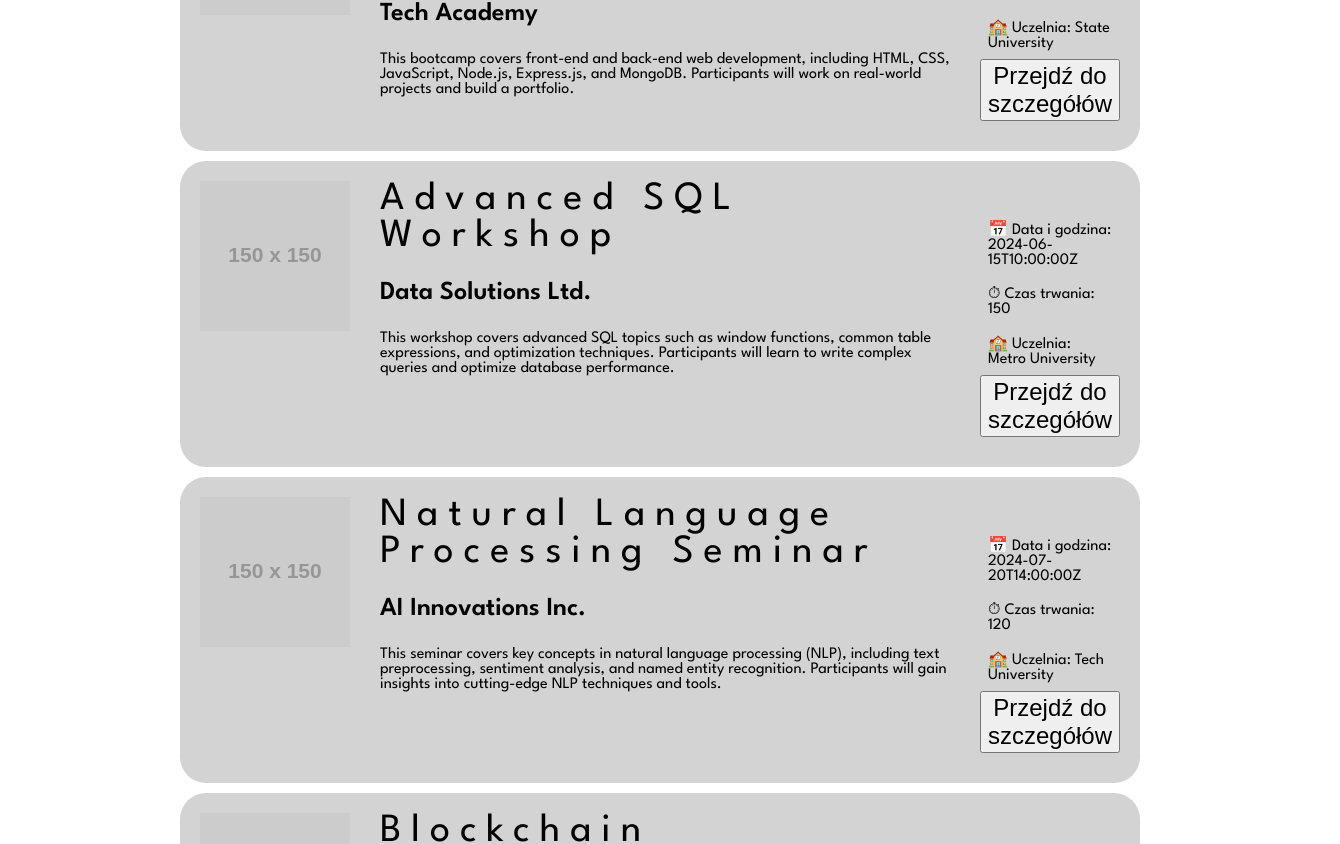
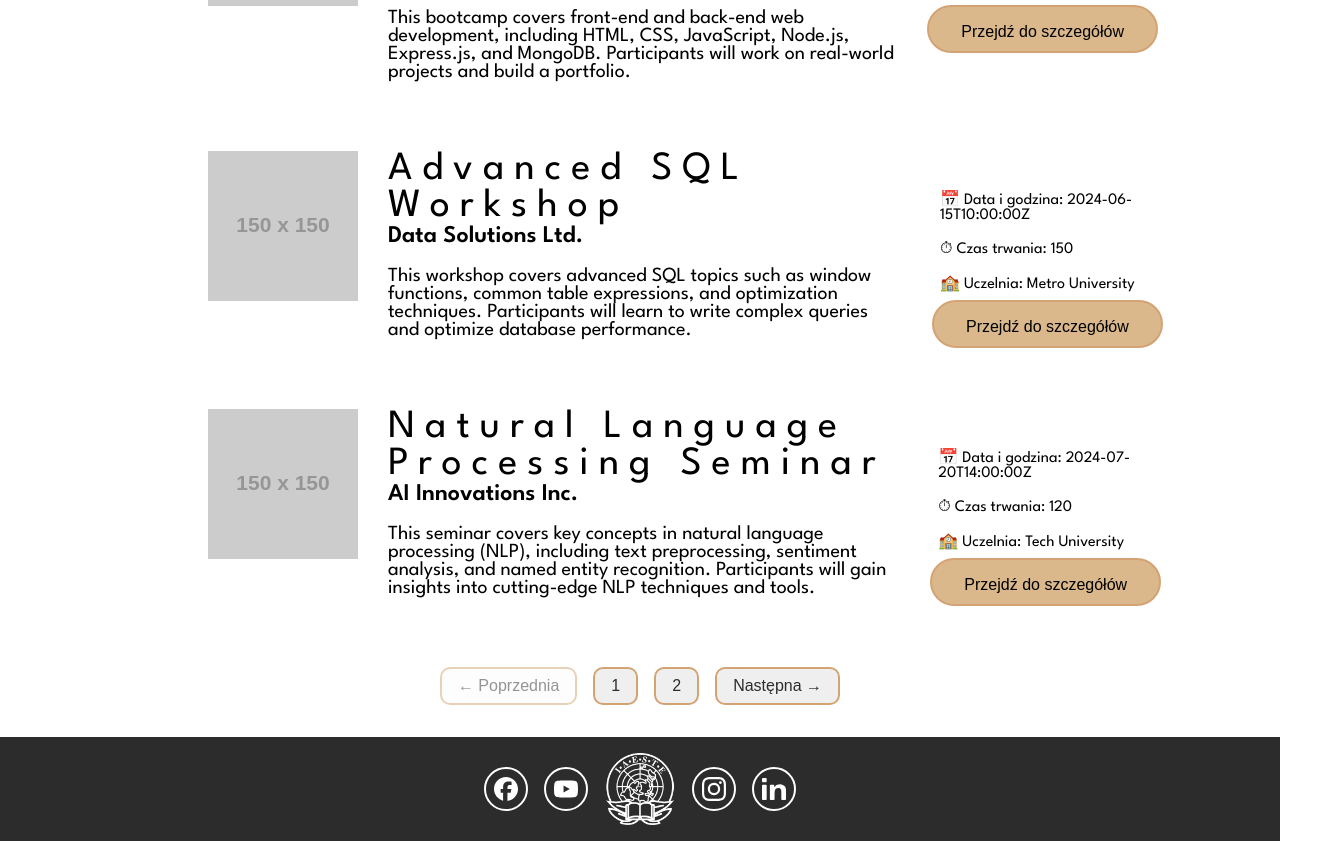
Before and after one commit to IAESTE-AGH/CaseWeek-app, a React (Create React App) app: page /warsztaty in a window 1280 px wide. Shown: the part 1109-1953 px from the top of the page, 1340 px wide, since content can reach past the window. Built offline with nearby package versions, Linux system fonts and the light colour scheme.

Commit message:
added more things looks usable work in progress

```diff
--- a/src/components/pages/landing/workshops/WorkshopsList/WorkshopsList.module.css
+++ b/src/components/pages/landing/workshops/WorkshopsList/WorkshopsList.module.css
@@ -7,18 +7,19 @@
 }
 
 .titleAndfiltersContainer{
-    background: linear-gradient(to bottom,#DAB88B 0%,#FFFFFF 100%);
+    background: linear-gradient(to bottom,#DAB88B 0%,#DAB88B 50%,#FFFFFF 100%);
 }
 
 .siteTitle {
-
+    display: flex;
+    justify-content: center;
     font-size: 7.5rem;
-    /*margin-top: 14.125rem;*/
-    margin-bottom: 1.25rem;
     font-weight: 700;
     text-align: center;
     color: #2C2C2C;
     letter-spacing: 0.625rem;
+    padding: 5rem 0 0 0;
+    margin-bottom: 1.25rem;
 
 }
 .pagingAndfilters{
@@ -131,17 +132,17 @@
 }
 
 .workshopsListContainer{
-    margin: 1.25rem;
     display: flex;
     flex-direction: column;
+    width:100%;
+    margin: 1.25rem;
 }
 
 .card {
     display: flex;
     gap: 1.875rem;
     padding: 1.25rem;
-    background-color: lightgrey;
-    border-radius: 1.625rem;
+    background-color: #FFFFFF;
     margin: 0 10% 0.625rem 10%;
 }
 
@@ -151,29 +152,29 @@
     object-fit: cover;
 }
 
+.workshopInformation{
+    width:60%;
+    display:flex;
+    flex-direction: column;
+}
+
 .workshopTitle {
     font-size: 2.5rem;
     letter-spacing: 0.625rem;
 }
 
 .company{
-    font-size:1.625rem;
+    font-size:1.5rem;
     font-weight: 600;
     text-align:left;
 }
 
-
-.workshopLink{
-    color: #000;
-    text-decoration: none;
-    font-size: 1.5rem;
-}
-
 .description{
-
+    font-size:1.25rem;
 }
 
 .details {
+    width: 100%;
     list-style: none;
     padding: 0.625rem 0 0.625rem 0; /*example values for padding*/
     margin-top: 1.25rem;
@@ -186,12 +187,37 @@
 
 .detailsLinkButton{
 
+    border: 0.125rem solid #d4a374;
+    border-radius: 10rem;
+    color: #000000;
+    background-color: #DAB88B;
+    cursor: pointer;
+    transition: 0.3s ease-in-out;
+    padding: 0.5rem 2rem 0.5rem 2rem;
 }
 
-.detailsLinkText{
+.detailsLinkButtonText{
+    text-align:center;
+    font-size: 1rem;
+    font-weight:400;
+    color: #000000;
 
 }
-.paginDown{
-    align-items: center;
+
+.detailsLinkButton:hover {
+    background-color: #d4a374;
+    color: white;
+}
+
+.workshopLink{
+    color: #000;
+    text-decoration: none;
+    font-size: 1.5rem;
+}
+
+.pagingDown{
+    display:flex;
+    justify-content:center;
     gap: 1rem;
+    margin-bottom: 2rem;
 }
--- a/src/components/pages/landing/workshops/WorkshopsList/WorkshopsList.tsx
+++ b/src/components/pages/landing/workshops/WorkshopsList/WorkshopsList.tsx
@@ -7,7 +7,7 @@ const WorkshopsList = () => {
   const [selectedUniversity, setSelectedUniversity] = useState("");
   const [selectedField, setSelectedField] = useState("");
   const [currentPage, setCurrentPage] = useState(1);
-  const itemsPerPage = 6; // Możesz zmienić liczbę warsztatów na stronie
+  const itemsPerPage = 5; // Możesz zmienić liczbę warsztatów na stronie
 
 
   // Pobieranie unikalnych uczelni
@@ -178,11 +178,11 @@ const WorkshopsList = () => {
               />
             </div>
 
-            <div>
-              <Link to={workshop.id ? `/warsztaty/${workshop.id}` : "/warsztaty"} className={s.workshopLink}>
-                <text className={s.workshopTitle}>{workshop.title}</text>
-              </Link>
-              <p className={s.company}>{workshop.company.name}</p>
+            <div className={s.workshopInformation}>
+
+              <text className={s.workshopTitle}>{workshop.title}</text>
+
+              <text className={s.company}>{workshop.company.name}</text>
 
               <p className={s.description}>{workshop.longDescription}</p>
 
@@ -195,7 +195,7 @@ const WorkshopsList = () => {
                   <li className={s.detailsLi}>🏫 Uczelnia: {workshop.university.name}</li>
                   <button className={s.detailsLinkButton}>
                    <Link to={workshop.id ? `/warsztaty/${workshop.id}` : "/warsztaty"} className={s.workshopLink}>
-                    <text className={s.detailsLinkText}>Przejdź do szczegółów</text>
+                    <text className={s.detailsLinkButtonText}>Przejdź do szczegółów</text>
                    </Link>
                   </button>
               </ul>
```
